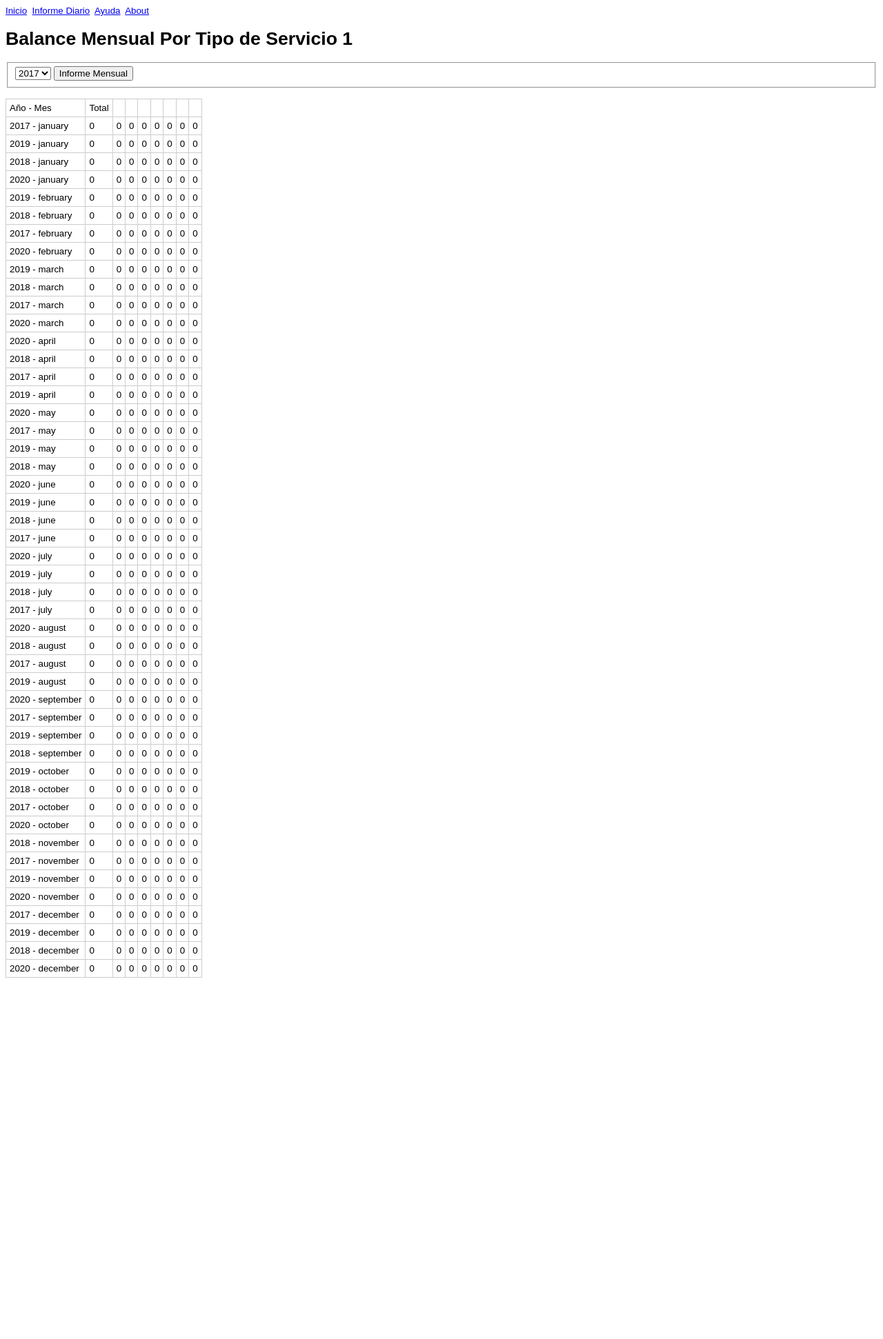
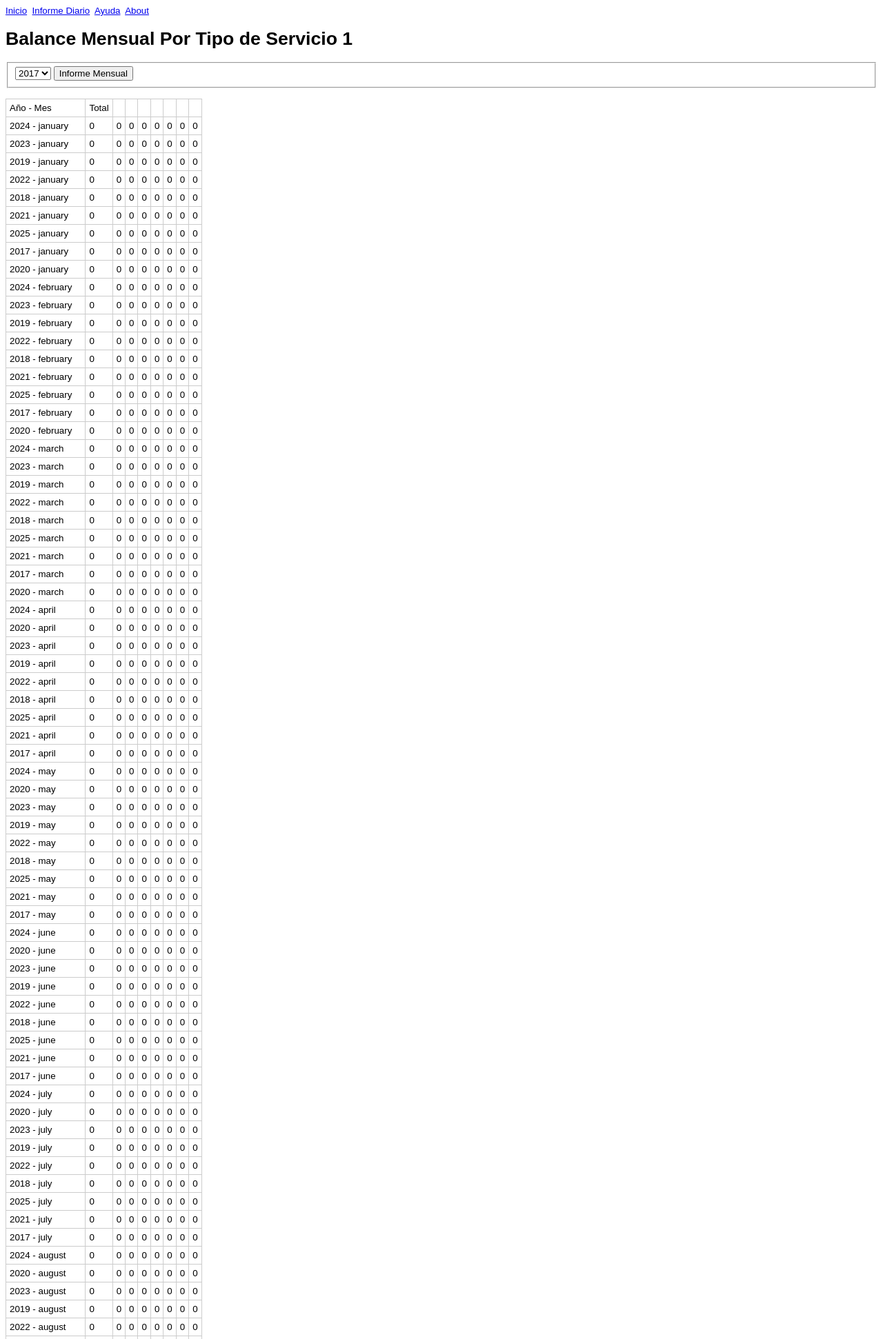
Before and after one commit to multiservicios005/cdsapp, a Spring Boot app: page /informeMensual?year=1 in a window 1280 px wide. Shown: the top 1942 px of the page at 69% size. Before the commit the page ends 1418 px from the top, so only its background shows below. Run offline with Spring Boot 4, Linux system fonts and the light colour scheme; data that the repository does not hold is empty.

Commit message:
Versión 20250306 - Se agregan modificaciones a los combos de los años del Informe Diario y Mensual para habilitar el comportamiento apropiados de estos informes para los años que van desde el 2022 al 2025.

```diff
--- a/src/main/java/com/servicios5estrellas/service/ReportServices.java
+++ b/src/main/java/com/servicios5estrellas/service/ReportServices.java
@@ -131,7 +131,7 @@ public class ReportServices {
 		VentaMensualPorServicio lineaRpt;
 //		ServicioDAO servicioDao = new ServicioDAO();
 //		TODO arreglo transitorio para determinar los años registrados en el sistema. Esta lista debe ser obtenida desde la base de datos
-		String agnos[] = {"2017","2018","2019","2020"};
+		String agnos[] = {"2017","2018","2019","2020","2021","2022","2023","2024","2025"};
 		String key;
 		int idService;
 
--- a/src/main/resources/templates/informeMensual.html
+++ b/src/main/resources/templates/informeMensual.html
@@ -28,14 +28,14 @@
 			<option value="2020" th:if="${agno != 2020}">2020</option>
 			<option value="2021" th:if="${agno == 2021}" selected>2021</option>
 			<option value="2021" th:if="${agno != 2021}">2021</option>
-			<option value="2020" th:if="${agno == 2020}" selected>2022</option>
-			<option value="2020" th:if="${agno != 2020}">2022</option>
-			<option value="2020" th:if="${agno == 2020}" selected>2023</option>
-			<option value="2020" th:if="${agno != 2020}">2023</option>
-			<option value="2020" th:if="${agno == 2020}" selected>2024</option>
-			<option value="2020" th:if="${agno != 2020}">2024</option>
-			<option value="2020" th:if="${agno == 2020}" selected>2025</option>
-			<option value="2020" th:if="${agno != 2020}">2025</option>
+			<option value="2022" th:if="${agno == 2022}" selected>2022</option>
+			<option value="2022" th:if="${agno != 2022}">2022</option>
+			<option value="2023" th:if="${agno == 2023}" selected>2023</option>
+			<option value="2023" th:if="${agno != 2023}">2023</option>
+			<option value="2024" th:if="${agno == 2024}" selected>2024</option>
+			<option value="2024" th:if="${agno != 2024}">2024</option>
+			<option value="2025" th:if="${agno == 2025}" selected>2025</option>
+			<option value="2025" th:if="${agno != 2025}">2025</option>
 		</select>
 		<input type="submit" value="Informe Mensual" />
 	</fieldset>
```
Also changed, not shown: src/main/resources/templates/informeDiario.html (+8 -8 lines).
